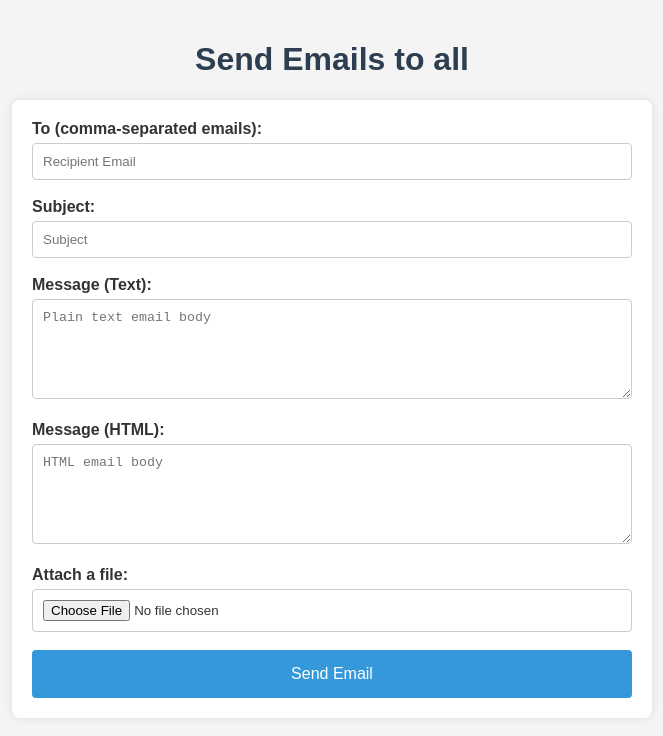
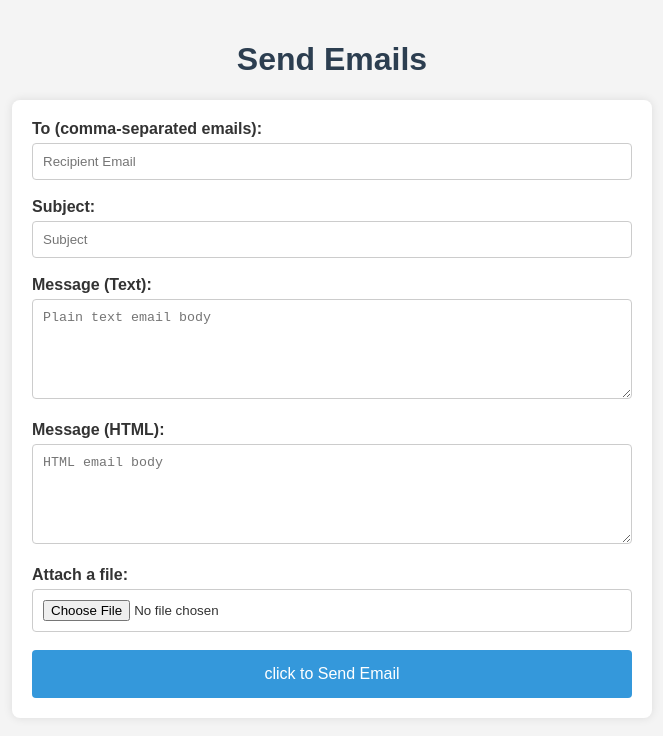
Before and after one commit to ashishbhoure/mailer, a website: page public/index.html in a window 1280 px wide. Shown: the whole page, without its empty margins (308-971 px from the left). Drawn offline with Linux system fonts and the light colour scheme.

Commit message:
Update index.html

```diff
--- a/public/index.html
+++ b/public/index.html
@@ -7,7 +7,7 @@
     <link rel="stylesheet" href="styles.css" />
   </head>
   <body>
-    <h1>Send Emails to all</h1>
+    <h1>Send Emails </h1>
     <form
       id="emailForm"
       action="/send-email"
@@ -53,7 +53,7 @@
       <input type="file" id="attachment" name="attachment" /><br /><br />
 
       <!-- Submit Button -->
-      <button type="submit">Send Email</button>
+      <button type="submit">click to Send Email</button>
     </form>
 
     <!-- Loading Message -->
```
